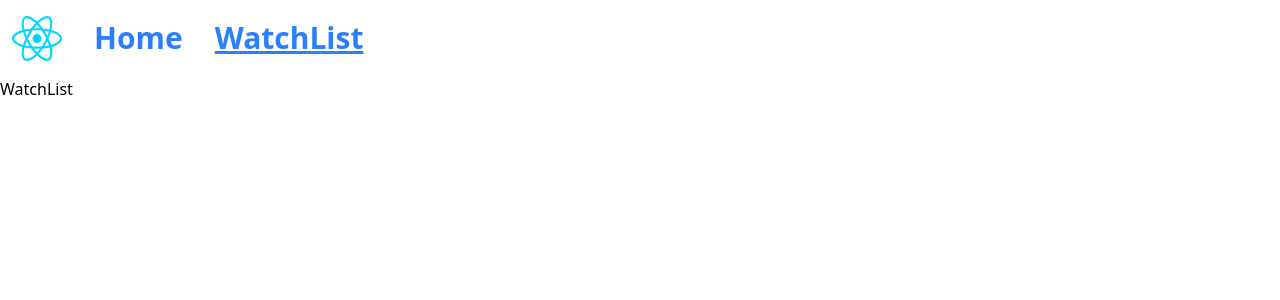
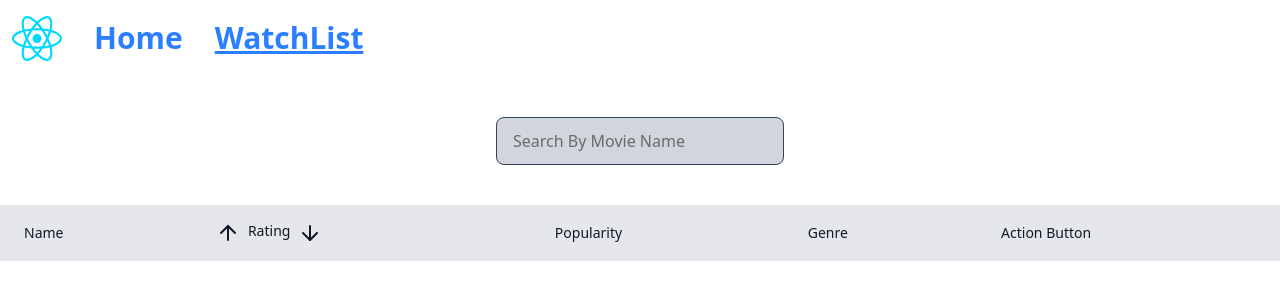
Before and after one commit to ManikD123/Practice, a React (Vite) app in the folder React/Imdb-Clone/Imdb-Clone/: page /WatchList in a window 1280 px wide. Shown: the top 300 px of the page. Built offline with nearby package versions, Linux system fonts and the light colour scheme.

Commit message:
watchlist sorting search Bar

```diff
--- a/React/Imdb-Clone/Imdb-Clone/src/App.jsx
+++ b/React/Imdb-Clone/Imdb-Clone/src/App.jsx
@@ -18,7 +18,7 @@ function App() {
       <Routes>
         <Route path="/" element= {<Home />}/>
         <Route path="/home"  element= {<Home />}/>
-        <Route path="/watchlist"  element= {<WatchList />}/>
+        <Route path="/WatchList"  element= {<WatchList />}/>
         <Route path="*" element={<PageNotFound />} />
       </Routes>
 
--- /dev/null
+++ b/React/Imdb-Clone/Imdb-Clone/src/Features/Helpers/Genraids.js
@@ -0,0 +1,22 @@
+const genreids = {
+  28: "Action",
+  12: "Adventure",
+  16: "Animation",
+  35: "Comedy",
+  80: "Crime",
+  99: "Documentary",
+  18: "Drama",
+  10751: "Family",
+  14: "Fantasy",
+  36: "History",
+  27: "Horror",
+  10402: "Music",
+  9648: "Mystery",
+  10749: "Romance",
+  878: "Sci-Fi",
+  10770: "TV",
+  53: "Thriller",
+  10752: "War",
+  37: "Western",
+};
+export default genreids;
--- /dev/null
+++ b/React/Imdb-Clone/Imdb-Clone/src/Features/WatchList/WatchListTable.jsx
@@ -0,0 +1,109 @@
+import React, { useEffect, useState } from 'react'
+import Genraids from "../Helpers/Genraids"
+import { ArrowUp, ArrowDown } from 'lucide-react';
+
+const WatchListTable = () => {
+
+  const [watchList, setWatchList] = useState([]);
+  const [search, setSearch] = useState("")
+
+  useEffect(() => {
+    const watchListData =
+      JSON.parse(localStorage.getItem("ImdbWatchListMovies"));
+    setWatchList(watchListData);
+
+  }, [])
+
+  const handleAscendingOrderRatings = () => {
+    const sortedMovies = watchList?.sort(
+      (A, B) => A?.vote_average - B?.vote_average
+    );
+    setWatchList([...sortedMovies]);
+  };
+  const handleDecendingOrderRatings = () => {
+    const sortedMovies = watchList?.sort(
+      (A, B) => B?.vote_average - A?.vote_average
+    );
+    setWatchList([...sortedMovies]);
+  };
+
+  const removeFromWatchList = (movie) => {
+    setWatchList((prevMovieList) => {
+      const filteredWatchList = prevMovieList.filter((m) => m?.id != movie?.id);
+      localStorage.setItem(
+        "ImdbWatchListMovies",
+        JSON.stringify(filteredWatchList)
+      );
+      return filteredWatchList;
+    });
+  };
+
+  return (
+    <div>
+      <div className="flex justify-center my-10">
+        <input type='text'
+          placeholder='Search By Movie Name'
+          value={search}
+          onChange={(e) => setSearch(e.target.value)}
+          className="h-[3rem] w-[18rem] px-4 outline-none border border-slate-700 rounded-lg bg-gray-300"
+        />
+      </div>
+      <table className="w-full border-collapse bg-white text-left text-sm text-gray-500">
+        <thead>
+          <tr className='bg-gray-200'>
+            <th className="px-6 py-4 font-medium text-gray-900">Name</th>
+            <th className="px-6 py-4 font-medium text-gray-900">
+              <div className="flex gap-2">
+                <ArrowUp
+                  size={24}
+                  strokeWidth={2}
+                  onClick={handleAscendingOrderRatings} />
+                <div>Rating</div>
+                <ArrowDown
+                  size={24}
+                  strokeWidth={2}
+                  onClick={handleDecendingOrderRatings} />
+              </div>
+
+            </th>
+            <th className="px-6 py-4 font-medium text-gray-900">Popularity</th>
+            <th className="px-6 py-4 font-medium text-gray-900">Genre</th>
+            <th className="px-6 py-4 font-medium text-gray-900">
+              Action Button
+            </th>
+          </tr>
+        </thead>
+        <tbody className="divide-y divide-gray-100 border-t border-gray-100">
+          {watchList?.length > 0 &&
+            watchList.filter((movie) => {
+              return movie?.title
+                .toLowerCase()
+                .trim()
+                .includes(search.toLowerCase());
+            }).map((movie, idx) => {
+              return <tr key={idx}>
+                <td className="flex items-center px-6 py-4 font-normal text-gray-900">
+                  <img
+                    src={`https://image.tmdb.org/t/p/original/${movie?.backdrop_path}`}
+                    alt="Poster of Movie"
+                    className="h-[6rem] w-[10rem] object-cover"
+                  />
+                  <div>{movie?.title}</div>
+                </td>
+                <td className="pl-6 py-4">{movie?.vote_average}</td>
+                <td className="pl-6 py-4">{movie?.popularity}</td>
+                <td className="pl-6 py-4">{Genraids[movie?.genre_ids[0]]}</td>
+                <td className="pl-6 py-4 text-red-500 text-bold hover:cursor-pointer"
+                  onClick={() => removeFromWatchList(movie)}
+                >
+                  REMOVE
+                </td>
+              </tr>;
+            })}
+        </tbody>
+      </table>
+    </div>
+  )
+}
+
+export default WatchListTable
--- a/React/Imdb-Clone/Imdb-Clone/src/Pages/WatchList.jsx
+++ b/React/Imdb-Clone/Imdb-Clone/src/Pages/WatchList.jsx
@@ -1,9 +1,10 @@
 import React from 'react'
+import WatchListTable from '../Features/WatchList/WatchListTable'
 
 const WatchList = () => {
   return (
     <div>
-        WatchList
+      <WatchListTable />
     </div>
   )
 }
```
